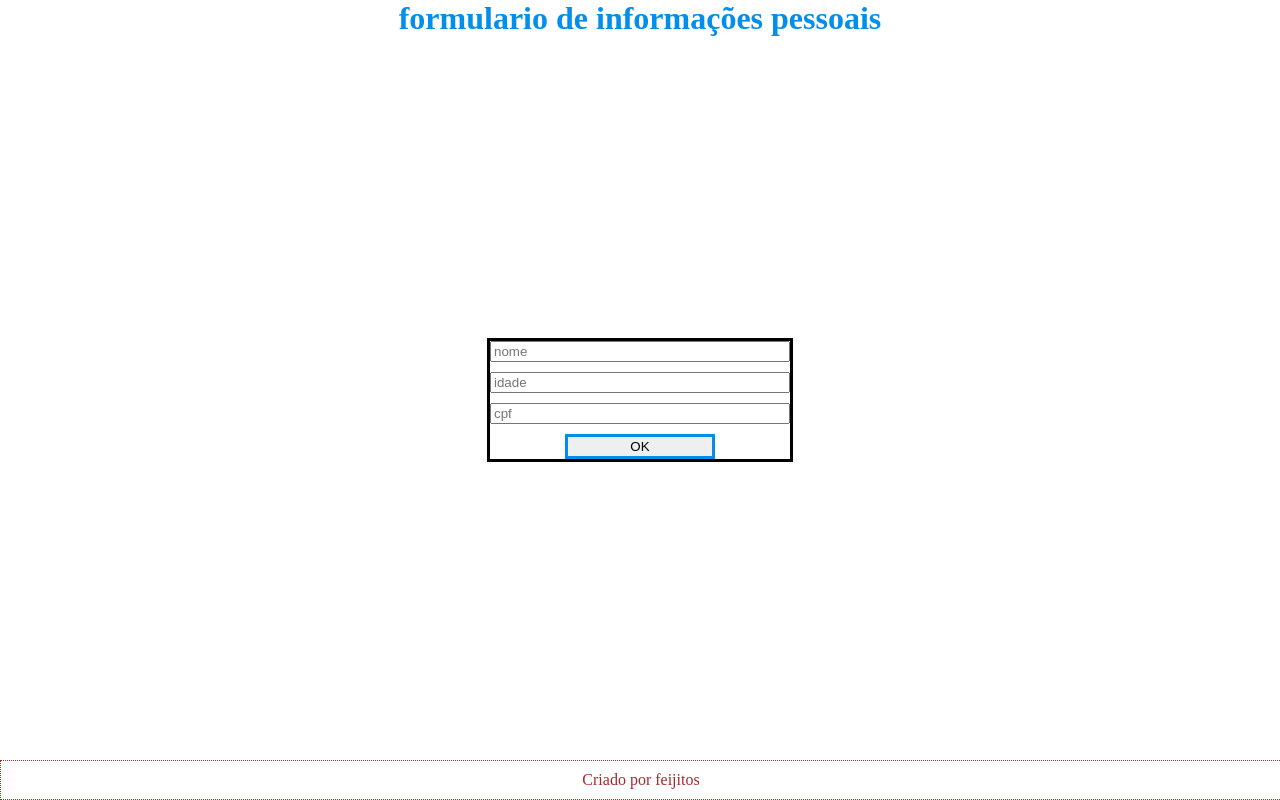
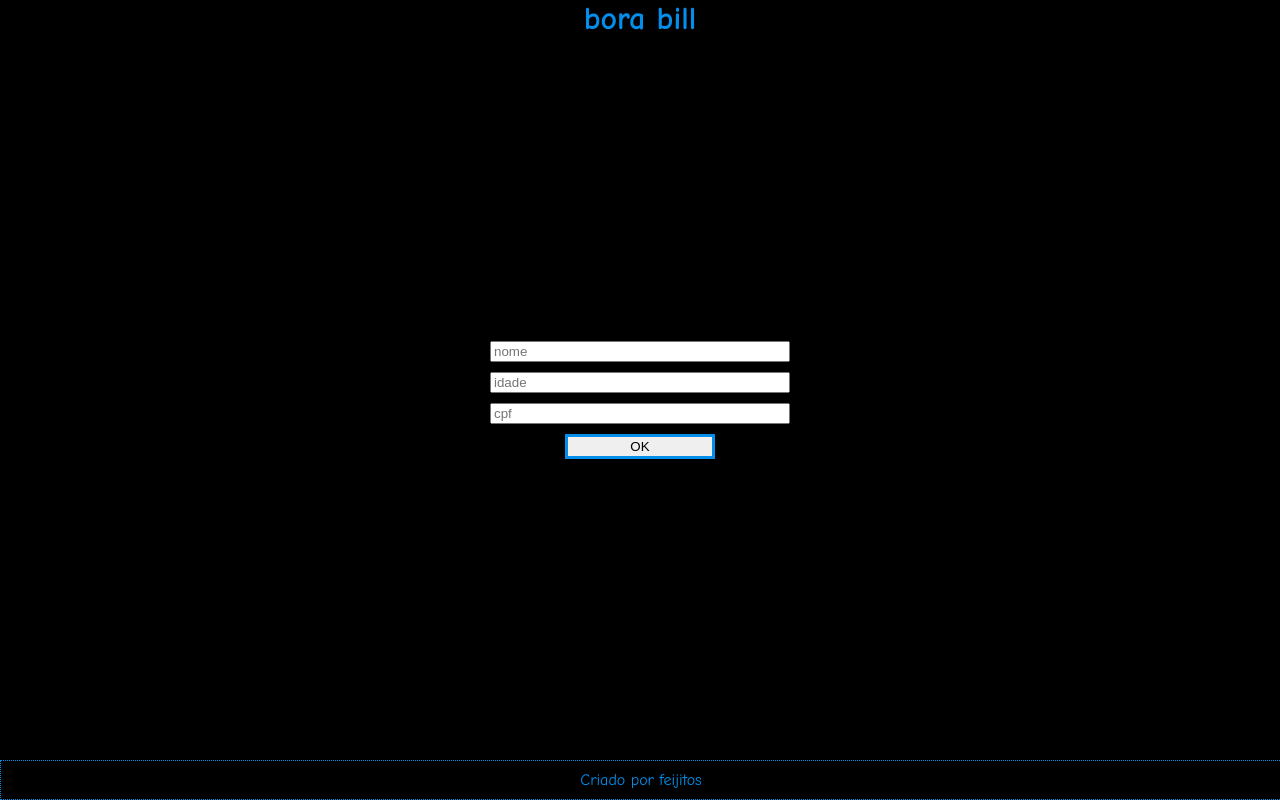
Before and after one commit to feijitos/aula012024, a plain HTML site: page index.html in a window 1280 px wide. Drawn offline with Linux system fonts and the light colour scheme.

Commit message:
comic sans \o/

```diff
--- a/estilo.css
+++ b/estilo.css
@@ -5,6 +5,11 @@
 #titulo {
     color: rgb(2, 143, 236);
     text-align: center;
+    font-family: "Comic Sans MS", "Comic Sans", cursive;
+}
+
+.corpo {
+    background-color: black;
 }
 
 .entradas-formulario {
@@ -34,11 +39,12 @@
 
 .rodape {
     border: 1px dotted;
-    color: brown;
+    color: rgb(2, 143, 236);
     position: fixed;
     bottom: 0;
     width: 100%;
     padding-top: 10px;
     padding-bottom: 10px;
     text-align: center;
+    font-family: "Comic Sans MS", "Comic Sans", cursive;
 }
--- a/index.html
+++ b/index.html
@@ -6,8 +6,8 @@
     <title>Programação WEB Turma A</title>
     <link rel="stylesheet" href="estilo.css">
 </head>
-<body>
-    <h1 id="titulo"> formulario de informações pessoais</h1>
+<body class="corpo">
+    <h1 id="titulo"> bora bill</h1>
     <div class="entradas-formulario">
         <input type="text" placeholder="nome">
     <input type="number"placeholder="idade">
```
